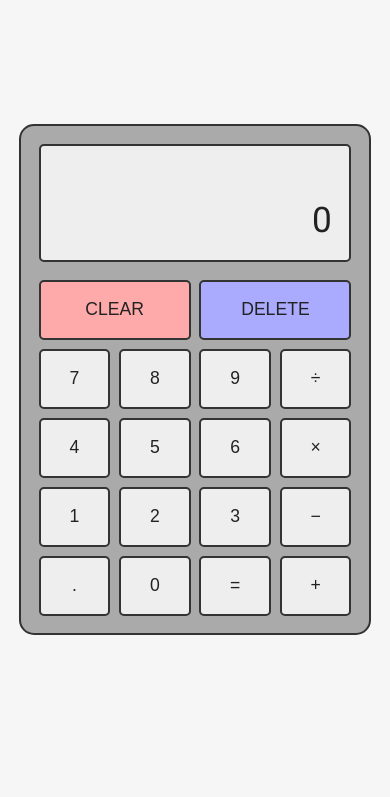
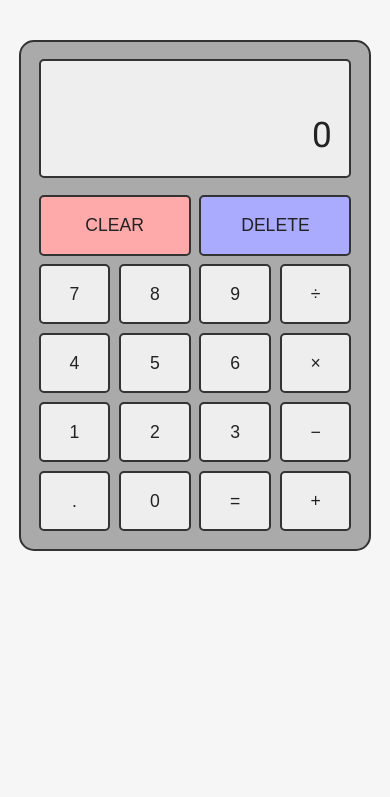
Before and after one commit to michalosman/calculator, a plain HTML site: page index.html in a window 390 px wide. Shown: the top 797 px of the page. Drawn offline with Linux system fonts and the light colour scheme.

Commit message:
Update styles.css

```diff
--- a/styles.css
+++ b/styles.css
@@ -169,4 +169,8 @@ input[type='number']::-webkit-outer-spin-button {
   html {
     font-size: 55%;
   }
+
+  .main {
+    height: 70vh;
+  }
 }
```
